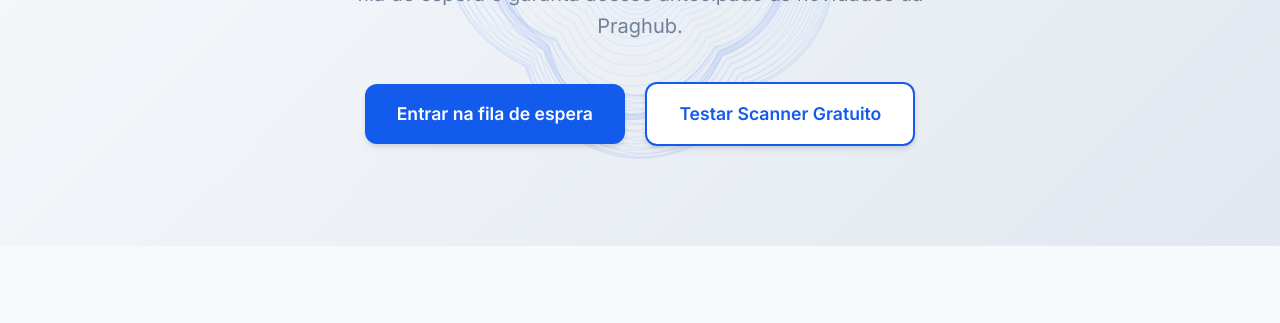
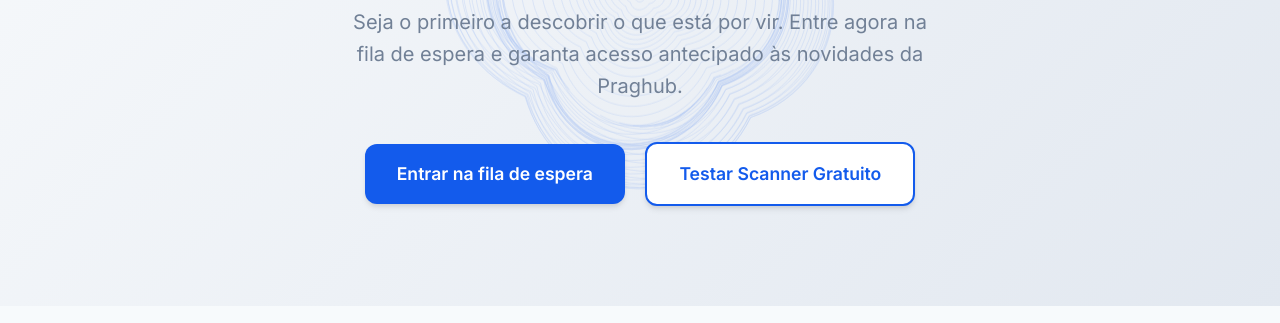
Before and after one commit to modilhao/praghub-website, a website: page index.html in a window 1280 px wide. Shown: the part 319-642 px from the top of the page. Drawn offline with Linux system fonts and the light colour scheme.

Commit message:
feat: melhorar espaçamento e centralização da seção hero

```diff
--- a/index.html
+++ b/index.html
@@ -120,6 +120,7 @@
         .hero .container {
             position: relative;
             z-index: 2;
+            margin-top: 60px;
         }
 
         .hero h1 {
@@ -813,10 +814,12 @@
                         const rotatedY = point.x * Math.sin(rotateZ) + point.y * Math.cos(rotateZ);
                         const rotatedZ = point.z;
 
-                        // Project to screen with 1.5x zoom
+                        // Project to screen with 1.5x zoom - Centralized
                         const scale = (1.2 + rotatedZ * 0.0008) * 1.5;
-                        const projX = width / 2 + rotatedX * scale;
-                        const projY = height / 2 + rotatedY * scale;
+                        const offsetX = width * 0.5;
+                        const offsetY = height * 0.45; // Slightly higher for better visual balance
+                        const projX = offsetX + rotatedX * scale;
+                        const projY = offsetY + rotatedY * scale;
 
                         const pointVisible = rotatedZ > -50;
 
@@ -859,10 +862,12 @@
                         const rotatedY = point.x * Math.sin(rotateZ) + point.y * Math.cos(rotateZ);
                         const rotatedZ = point.z;
 
-                        // Project to screen with 1.5x zoom
+                        // Project to screen with 1.5x zoom - Centralized
                         const scale = (1.2 + rotatedZ * 0.0008) * 1.5;
-                        const projX = width / 2 + rotatedX * scale;
-                        const projY = height / 2 + rotatedY * scale;
+                        const offsetX = width * 0.5;
+                        const offsetY = height * 0.45; // Slightly higher for better visual balance
+                        const projX = offsetX + rotatedX * scale;
+                        const projY = offsetY + rotatedY * scale;
 
                         const pointVisible = rotatedZ > -50;
 
```
